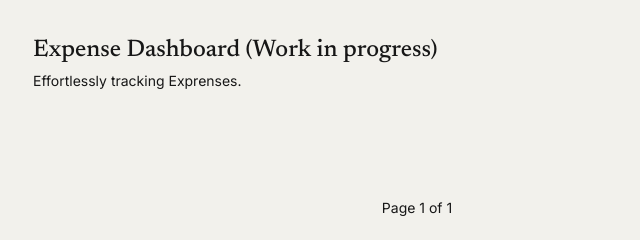
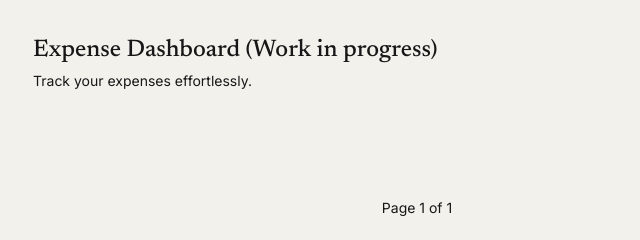
Before and after one commit to Jananisankar21419/janani_portfolio, an Astro site: page /projects in a window 1280 px wide. Shown: the part 337-577 px from the top of the page, 223-863 px from the left. Built offline with nearby package versions, Linux system fonts and the light colour scheme; Astro itself is replaced by a stand-in of ours.

Commit message:
Update project-1.md

```diff
--- a/src/content/projects/project-1.md
+++ b/src/content/projects/project-1.md
@@ -1,6 +1,6 @@
 ---
 title: 'Expense Dashboard (Work in progress)'
-description: Effortlessly tracking Exprenses.
+description: Track your expenses effortlessly.
 publishDate: 'Apr 2 2024'
 seo:
   image:
```
